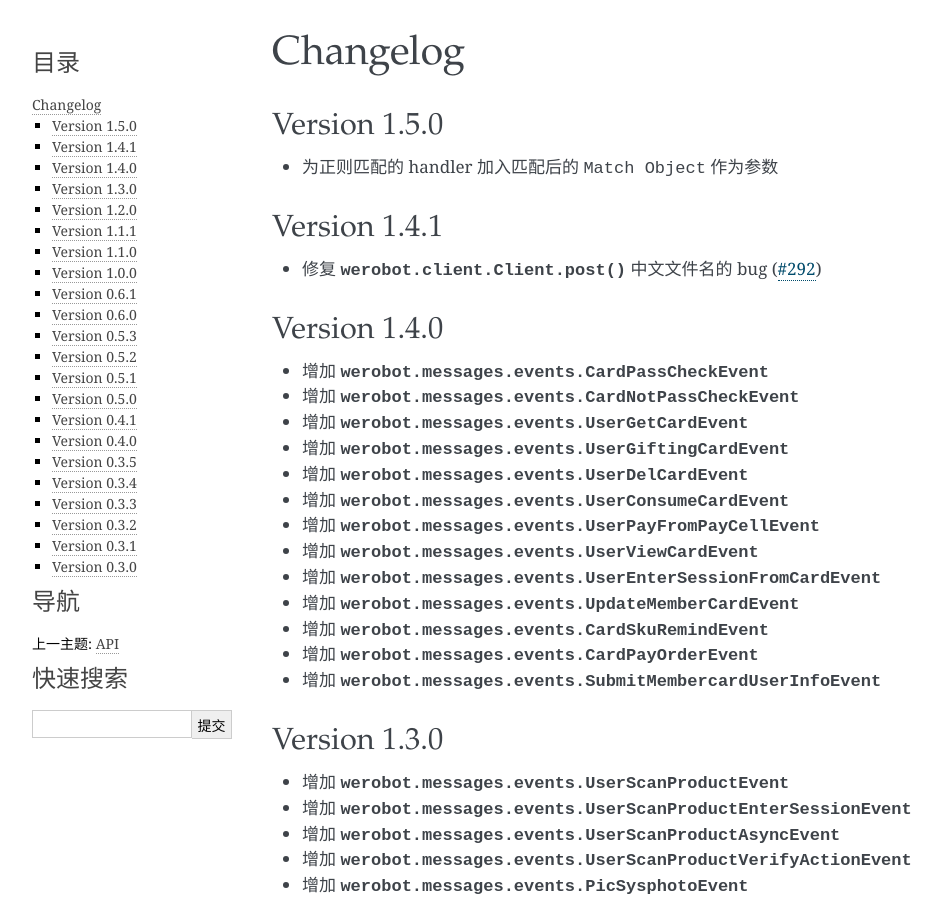
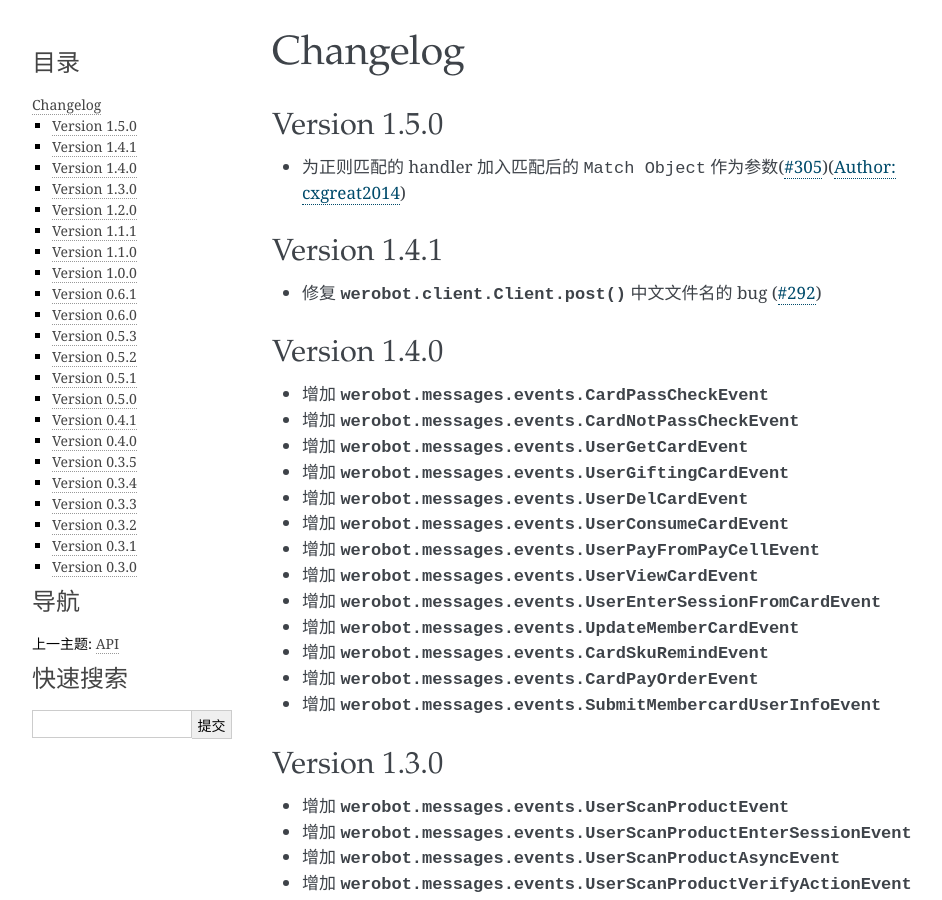
Before and after one commit to offu/WeRoBot, a Sphinx documentation site: the page built from docs/changelog.rst, in a window 1280 px wide and 900 px high. Shown: the whole window, without its empty margins (148-1090 px from the left). Built offline with Sphinx 7.4.7, drawn with Linux system fonts in a browser that asks for light colours.

Commit message:
docs(changelog): add author and PR link

```diff
--- a/docs/changelog.rst
+++ b/docs/changelog.rst
@@ -2,7 +2,7 @@ Changelog
 =============
 Version 1.5.0
 ----------------
-+ 为正则匹配的 handler 加入匹配后的 ``Match Object`` 作为参数
++ 为正则匹配的 handler 加入匹配后的 ``Match Object`` 作为参数(`#305 <https://github.com/offu/WeRoBot/pull/305>`_)(`Author: cxgreat2014 <https://github.com/cxgreat2014>`_)
 
 Version 1.4.1
 ----------------
```
